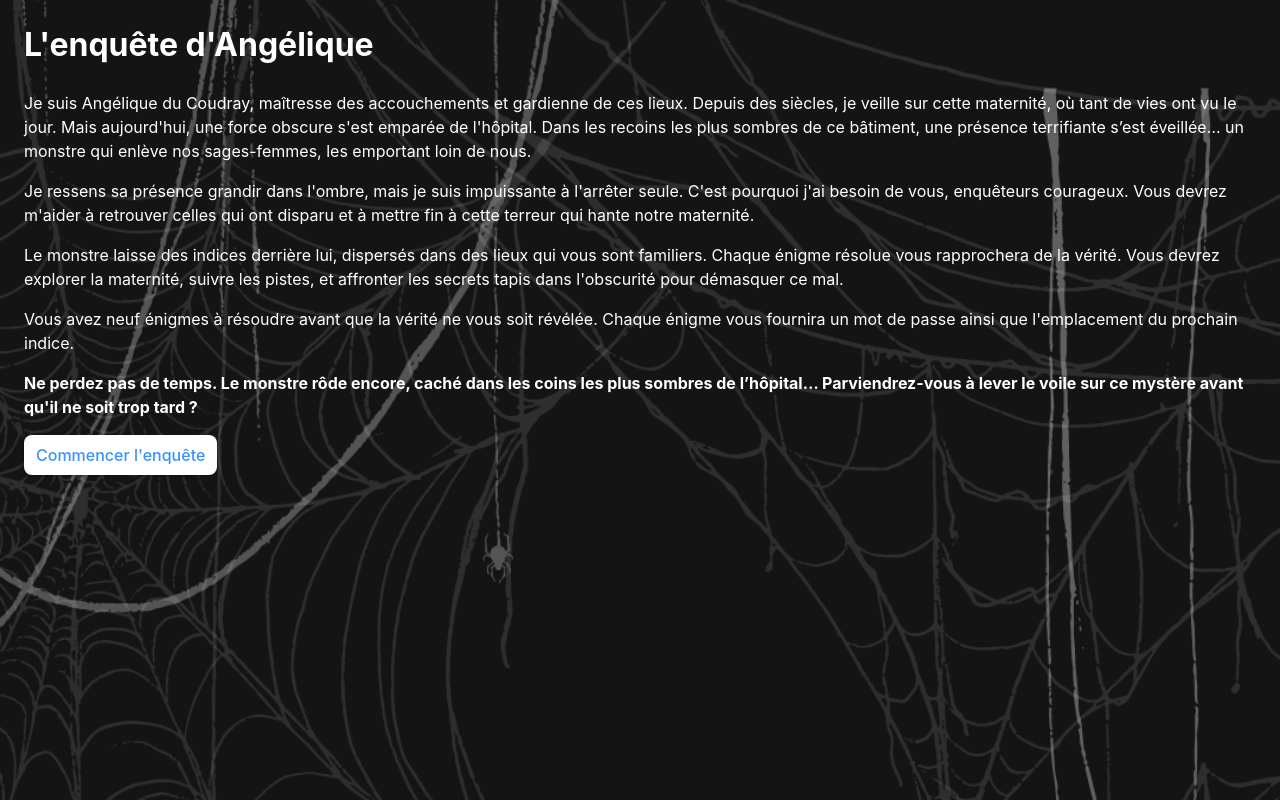
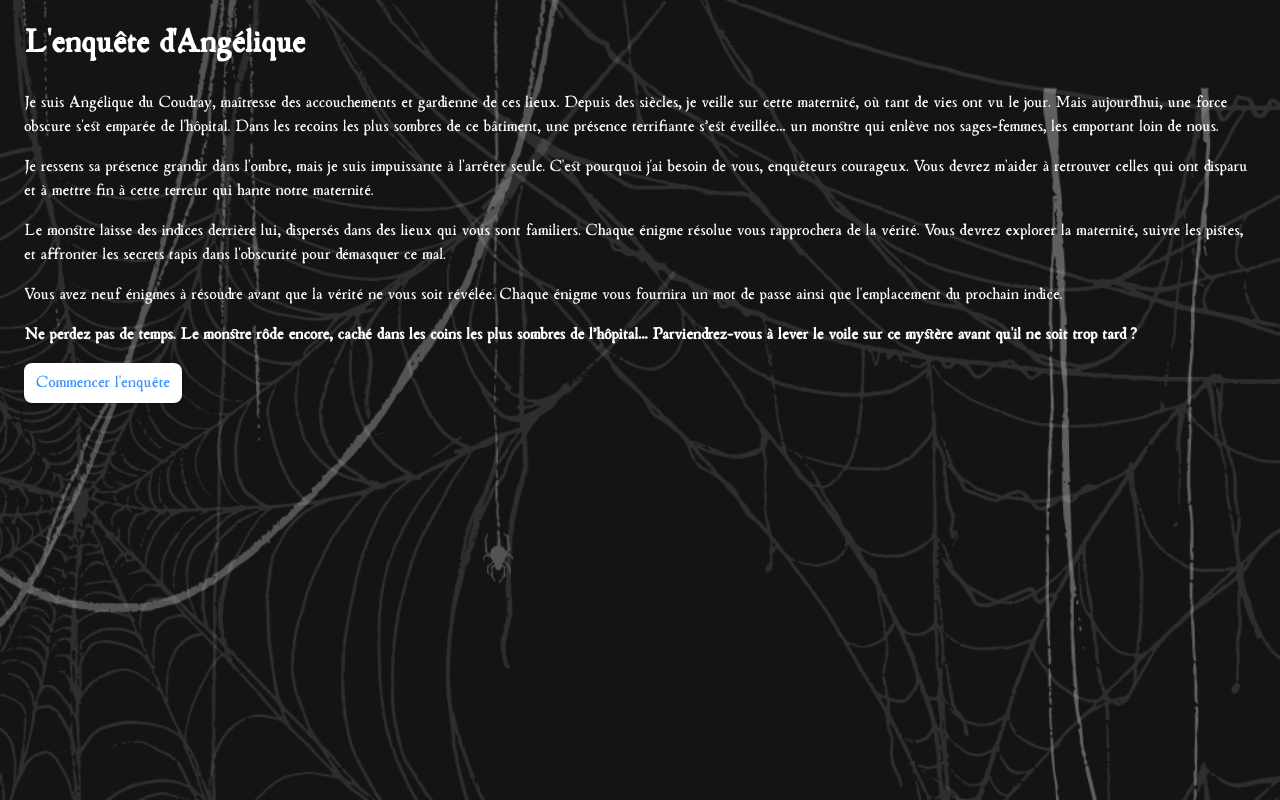
Before and after one commit to Gguigre/halloween-delaf-2024, a React (Vite) app: page /#/ in a window 1280 px wide. Built offline with nearby package versions, Linux system fonts and the light colour scheme.

Commit message:
refactor: extract css to class

```diff
--- a/src/index.css
+++ b/src/index.css
@@ -65,3 +65,21 @@ form[action$="destroy"] button {
   height: 100%;
   width: 100%;
 }
+
+@font-face{
+  font-family: "Chapbook";
+  src:local("Chapbook.regular"),
+  url('./assets/fonts/chapbook.regular.otf') format('opentype');
+}
+
+.page {
+  padding-bottom: 48px;
+  padding-left: 24px;
+  padding-right: 24px;
+  overflow: scroll;
+  width: 100%;
+  background-image: url('./assets/background.png');
+  background-size: cover;
+  color: white;
+  font-family: "Chapbook"
+}
--- a/src/routes/enigme.jsx
+++ b/src/routes/enigme.jsx
@@ -28,7 +28,7 @@ export default function Enigme() {
   }
 
   return (
-    <div style={{paddingBottom: 48, paddingLeft: 24, paddingRight: 24, overflow: "scroll", width: "100%", backgroundImage: `url(${backgroundImage})`, backgroundSize: "cover", color: "white"}}>
+    <div className="page" >
       {
         password && !isUnlocked ? (
           <PasswordLocked password={password} onPasswordSuccessful={onPasswordSuccessful} />
--- a/src/routes/root.jsx
+++ b/src/routes/root.jsx
@@ -1,5 +1,4 @@
 import { useNavigate } from "react-router-dom";
-import backgroundImage from "../assets/background.png";
 
 export default function Root() {
 
@@ -9,7 +8,7 @@ export default function Root() {
   }
 
   return (
-    <div style={{paddingBottom: 48, paddingLeft: 24, paddingRight: 24, overflow: "scroll", width: "100%", backgroundImage: `url(${backgroundImage})`, backgroundSize: "cover", color: "white" }}>
+    <div className="page" >
       <h1>L&apos;enquête d&apos;Angélique</h1>
       <p>Je suis Ang&eacute;lique du Coudray, ma&icirc;tresse des accouchements et gardienne de ces lieux. Depuis des si&egrave;cles, je veille sur cette maternit&eacute;, o&ugrave; tant de vies ont vu le jour. Mais aujourd&apos;hui, une force obscure s&apos;est empar&eacute;e de l&apos;h&ocirc;pital. Dans les recoins les plus sombres de ce b&acirc;timent, une pr&eacute;sence terrifiante s&rsquo;est &eacute;veill&eacute;e&#8230; un monstre qui enl&egrave;ve nos sages-femmes, les emportant loin de nous.<br /></p>
       <p>Je ressens sa pr&eacute;sence grandir dans l&apos;ombre, mais je suis impuissante &agrave; l&apos;arr&ecirc;ter seule. C&apos;est pourquoi j&apos;ai besoin de vous, enqu&ecirc;teurs courageux. Vous devrez m&apos;aider &agrave; retrouver celles qui ont disparu et &agrave; mettre fin &agrave; cette terreur qui hante notre maternit&eacute;.<br /></p>
```
Also changed, not shown: src/assets/fonts/chapbook.regular.otf (added).
